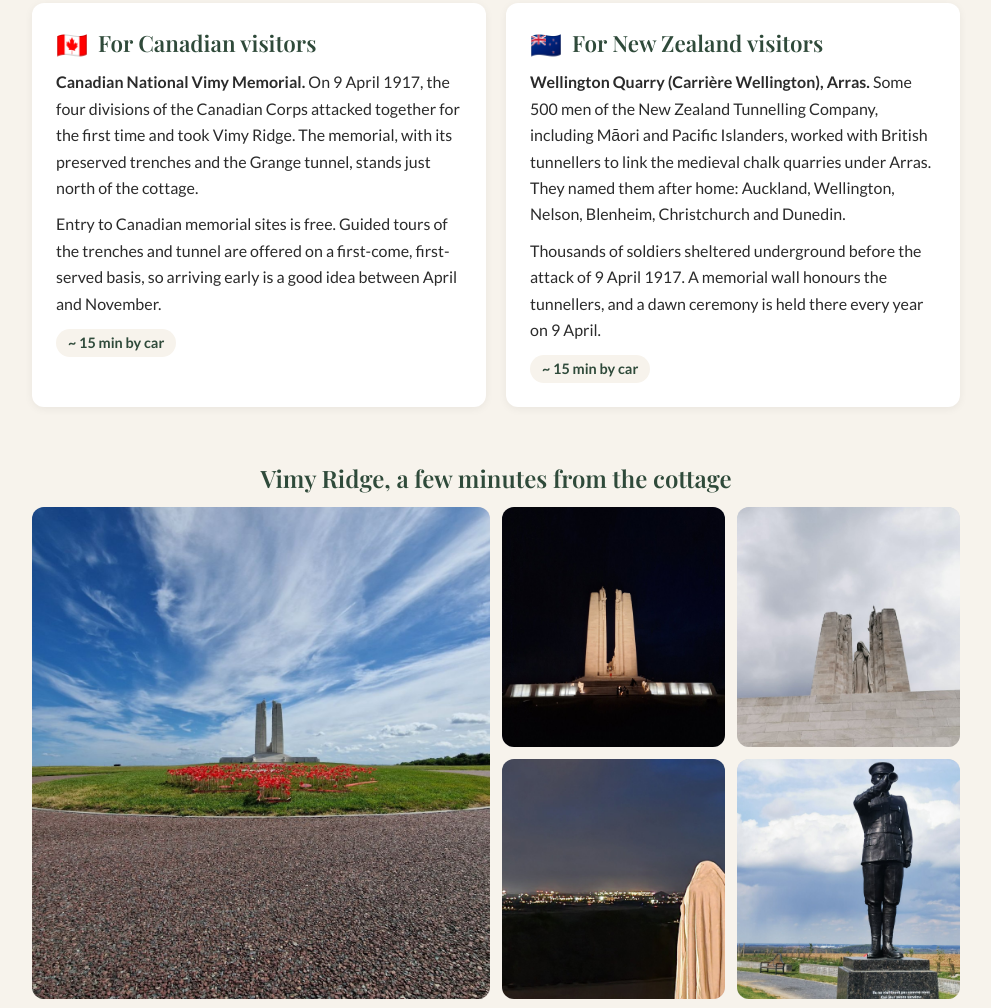
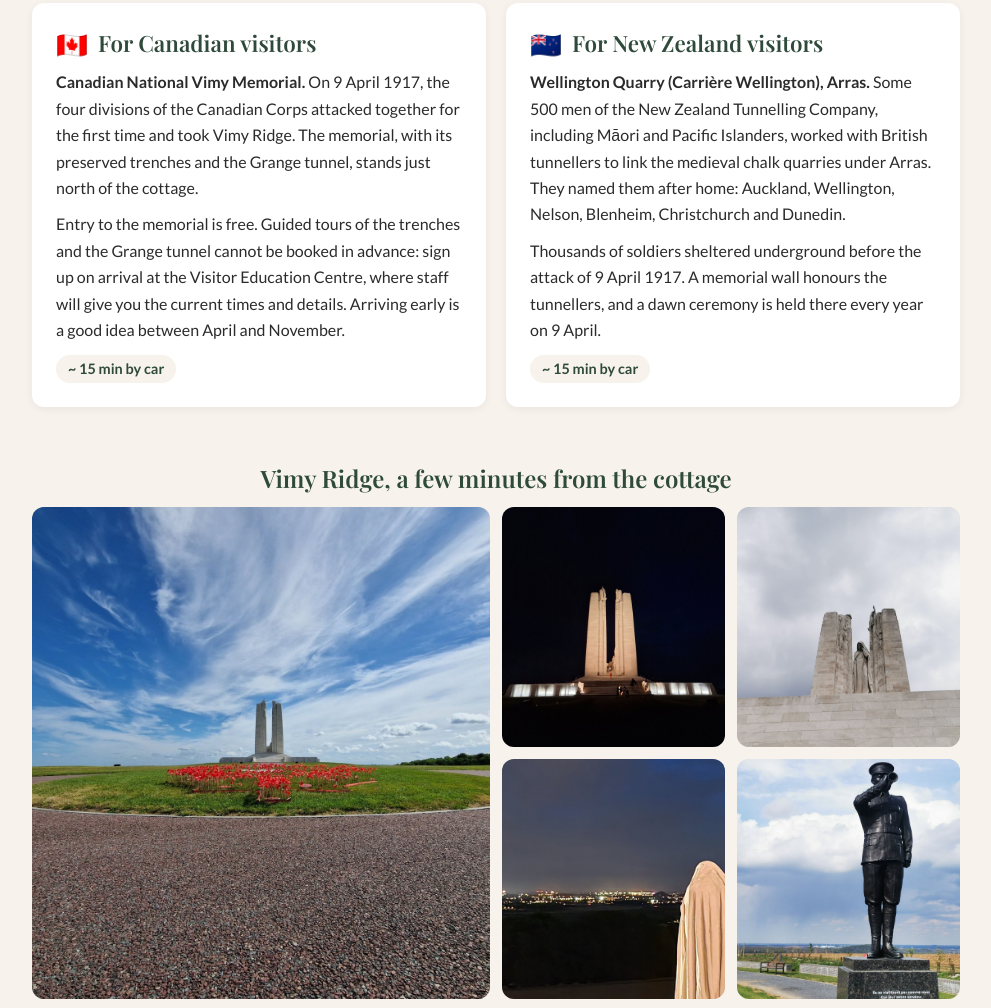
Before and after one commit to logisdeberthoult/logis-de-berthoult, a plain HTML site: page en/index.html in a window 1280 px wide. Shown: the part 829-1837 px from the top of the page, without its empty margins (144-1135 px from the left). Drawn offline with nearby package versions, Linux system fonts and the light colour scheme.

Commit message:
Add files via upload

```diff
--- a/en/index.html
+++ b/en/index.html
@@ -115,7 +115,7 @@
     <div class="carte">
       <h3><span class="drapeau">🇨🇦</span> For Canadian visitors</h3>
       <p><strong>Canadian National Vimy Memorial.</strong> On 9 April 1917, the four divisions of the Canadian Corps attacked together for the first time and took Vimy Ridge. The memorial, with its preserved trenches and the Grange tunnel, stands just north of the cottage.</p>
-      <p>Entry to Canadian memorial sites is free. Guided tours of the trenches and tunnel are offered on a first-come, first-served basis, so arriving early is a good idea between April and November.</p>
+      <p>Entry to the memorial is free. Guided tours of the trenches and the Grange tunnel cannot be booked in advance: sign up on arrival at the Visitor Education Centre, where staff will give you the current times and details. Arriving early is a good idea between April and November.</p>
       <span class="temps">~ 15 min by car</span>
     </div>
     <div class="carte">
```
